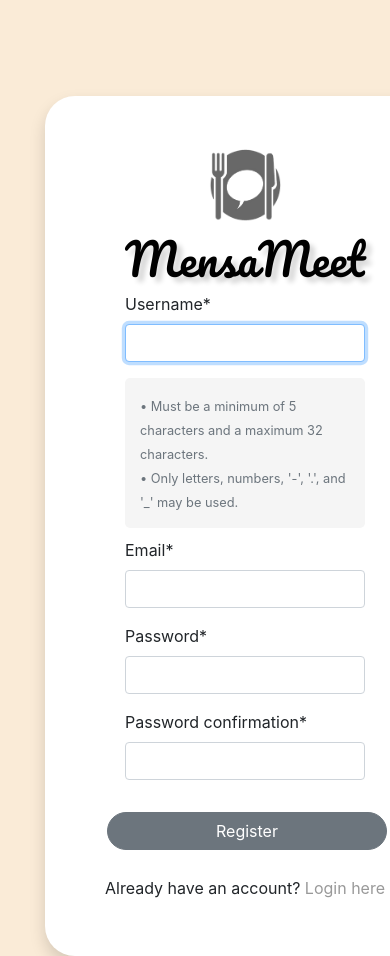
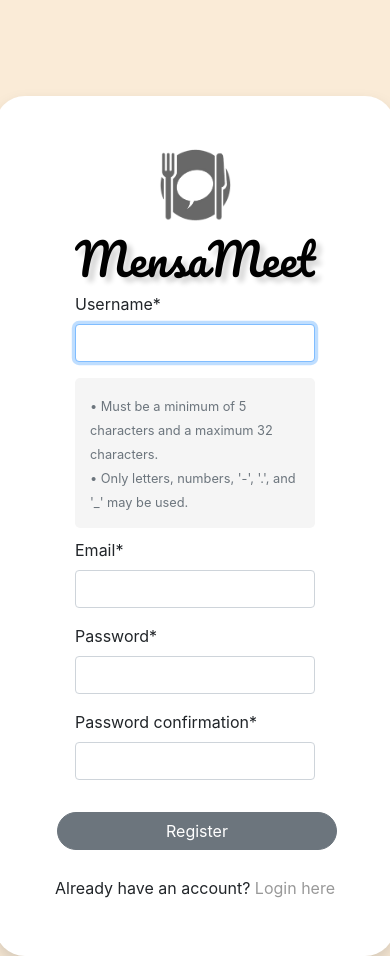
Before and after one commit to liminm/MensaMeet, a Django app: page /register/ in a window 390 px wide; the page is wider, and only the part inside the window is pictured. Run offline with Django 3.2, Linux system fonts and the light colour scheme; some libraries are stand-ins or nearby versions.

Commit message:
fixed forms responsiveness

```diff
--- a/users/templates/users/login.html
+++ b/users/templates/users/login.html
@@ -5,7 +5,7 @@
 
 {% block content %}
 <div class="container">
-      <div class="col-md-5 mx-auto">
+      <div class="col-md-5 mx-auto d-flex justify-content-center">
             <div class="shadow login-form form">
                      <div class="icon"></div>
                      <div class="title text-center">MensaMeet</div>
--- a/users/templates/users/register.html
+++ b/users/templates/users/register.html
@@ -5,7 +5,7 @@
 
 {% block content %}
 <div class="container">
-      <div class="col-md-5 mx-auto">
+      <div class="col-md-5 mx-auto d-flex justify-content-center">
             <div class="shadow login-form form">
                   <div class="icon"></div>
                   <div class="title text-center">MensaMeet</div>
```
